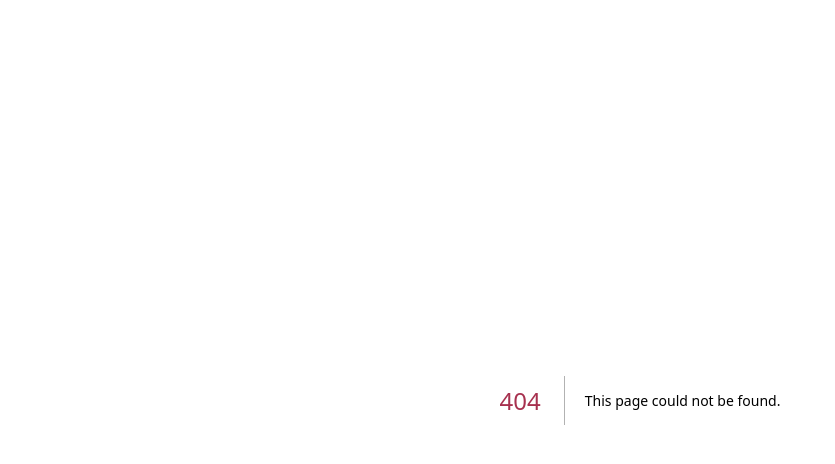
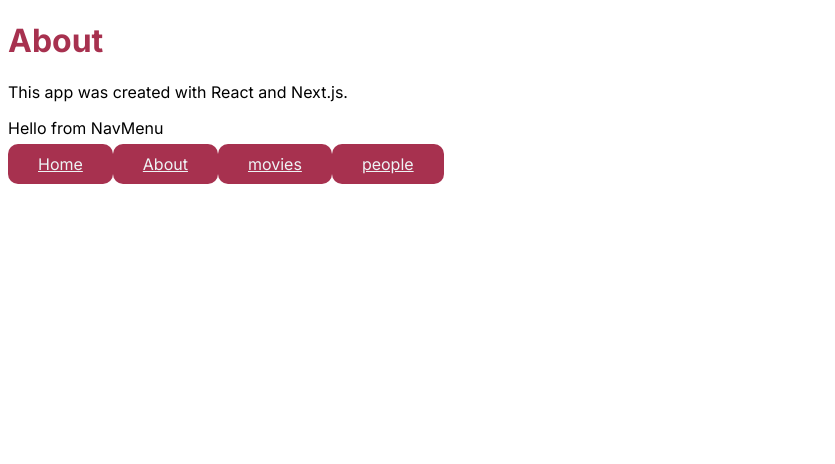
Before and after one commit to KPenzes/fake-letterboxd, a Next.js app: page /about in a window 1280 px wide. Before the commit this address had no page. Shown: the top 464 px of the page, without its empty margins (0-835 px from the left). Built offline with nearby package versions, Linux system fonts and the light colour scheme.

Commit message:
Completed new pages lesson: added three new pages and created beginning of nav menu component

```diff
--- /dev/null
+++ b/src/app/about/page.js
@@ -0,0 +1,12 @@
+import Link from 'next/link';
+import NavMenu from '../../components/nav-menu'
+
+export default function AboutPage() {
+  return (
+    <main>
+      <h1>About</h1>
+      <p>This app was created with React and Next.js.</p>
+      <NavMenu />
+    </main>
+  )
+}
--- a/src/app/layout.js
+++ b/src/app/layout.js
@@ -4,8 +4,8 @@ import { Inter } from 'next/font/google'
 const inter = Inter({ subsets: ['latin'] })
 
 export const metadata = {
-  title: 'Create Next App',
-  description: 'Generated by create next app',
+  title: 'My Movie Library',
+  description: 'An app created with React and Next.js',
 }
 
 export default function RootLayout({ children }) {
--- a/src/app/page.js
+++ b/src/app/page.js
@@ -1,5 +1,7 @@
 import { MovieList } from '../components/movie-list';
 import { PeopleList } from '../components/people-list';
+import NavMenu from '../components/nav-menu';
+import Link from 'next/link'
 
 export default function HomePage() {
   const appTitle = 'My Movie Library'
@@ -35,6 +37,7 @@ export default function HomePage() {
         }
       </p>
       <PeopleList people={people}/>
+      <NavMenu />
     </main>
   )
 }
--- /dev/null
+++ b/src/components/nav-menu.js
@@ -0,0 +1,13 @@
+import Link from 'next/link';
+
+export default function NavMenu() {
+  return (
+    <main>
+      <p>Hello from NavMenu</p>
+      <Link href="/">Home</Link>
+      <Link href="/about">About</Link>
+      <Link href="/movies">movies</Link>
+      <Link href="/people">people</Link>
+    </main>
+  )
+}
```
Also changed, not shown: src/app/movies/page.js (added, +10 -0 lines), src/app/people/page.js (added, +10 -0 lines).
